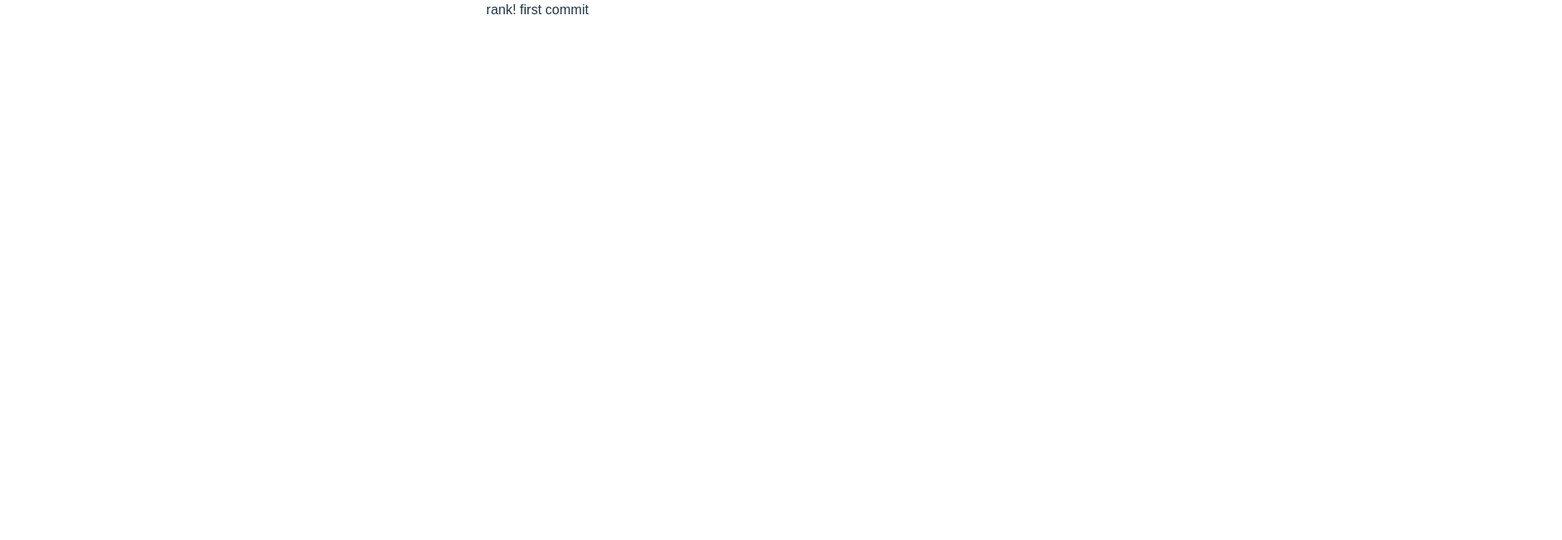
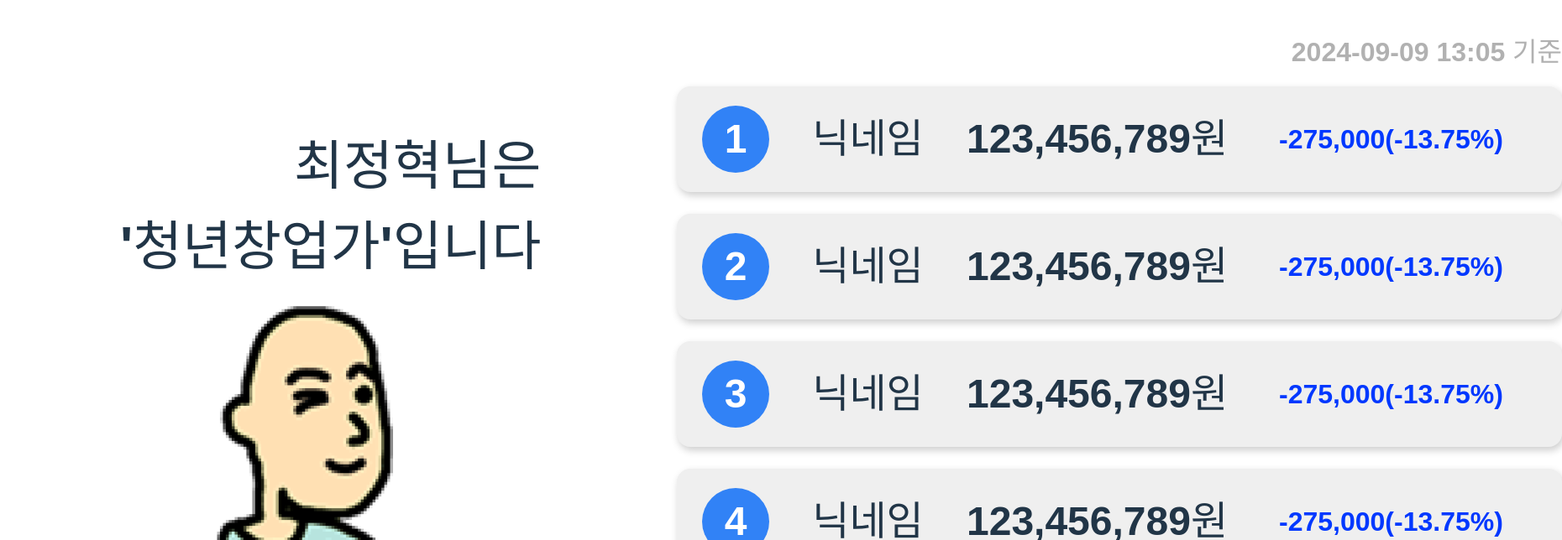
Before and after one commit to Planner-LifeStock/LifeStock_frontend, a React (Vite) app: page /rank in a window 1280 px wide. Shown: the top 644 px of the page at 84% size, 1860 px wide, since content can reach past the window. Built offline with nearby package versions, Linux system fonts and the light colour scheme.

Commit message:
[ADD] RankPage 추가

```diff
--- a/src/assets/index.jsx
+++ b/src/assets/index.jsx
@@ -2,3 +2,4 @@
 export { default as nvidia_logo } from './CompanyIcons/nvidia.png'
 export { default as light_bulb } from './icons/lightbulb.png'
 export { default as emptyImg } from './icons/emptyImg.jpg'
+export { default as human } from './icons/Entrepreneur.jpg'
--- /dev/null
+++ b/src/layouts/RankMent/index.jsx
@@ -0,0 +1,36 @@
+import styled from "styled-components";
+
+const MentContainer = styled.div`
+  position: absolute;
+  top : 140px;
+  left : 133px;
+  padding: 10px;
+`
+
+const Font = styled.div`
+  font-size: 64px;
+  font-weight: bold;
+  text-align: right;
+`
+
+const userData = {
+    name : '최정혁',
+    // 티어 바꿔줄 가격?
+}
+
+const userTier = {
+    ...userData,
+
+}
+
+function RankMent()
+{
+    return (
+        <MentContainer>
+            <div>
+                <Font>{userData.name}님은 <br />'청년창업가'입니다</Font>
+            </div>
+        </MentContainer>
+    )
+}
+export default RankMent;
--- /dev/null
+++ b/src/layouts/Ranking/index.jsx
@@ -0,0 +1,131 @@
+import styled from "styled-components";
+
+const Container = styled.div`
+    display: flex;
+    width: 100vw;
+    height: 100vh
+`
+// 가장 큰 컨테이너
+const RankContainer = styled.div`
+    position: absolute;
+    top: 38px;
+    left: 806px;
+
+    width: 1054px;
+    height: 800px;
+
+    display: flex;
+    justify-content: flex-end;
+`
+// 사용지 정보 컨테이너
+const UserContainer = styled.div`
+    position: absolute;
+
+    width: 1054px;
+    height: 126px;
+
+    display: flex;
+    align-items: center;
+
+    background-color: #EFEFEF;
+    border-radius: 16px;
+    box-shadow: 2px 4px 10px rgba(0, 0, 0, 0.2);
+`
+// 현재 시각 텍스트 스타일
+const TimeFont = styled.div`
+  color : #000000;
+  opacity : 0.3;
+  font-weight: bold;
+  font-size: 32px;
+`
+// 등수가 나오는 원과 등수 텍스트 스타일
+const Circle = styled.div`
+    position: absolute;
+    top: 23px;
+    left: 30px;
+
+    display: flex;
+    justify-content: center;
+    align-items: center;
+
+    width: 80px;
+    height: 80px;
+
+    background-color: #3182F6;
+    border-radius: 50%;
+`
+
+const CircleFont = styled.div`
+    color: #FFFFFF;
+    font-size: 48px;
+    font-weight: bold;
+    background: none;
+    border: none;
+`
+// 이름 텍스트 및 금액 텍스트 스타일
+const NameFont = styled.div`
+    position: absolute;
+    left: 140px;
+
+    width: 175px;
+    height: 126px;
+
+    display: flex;
+    justify-content: center;
+    align-items: center;
+
+    font-size: 48px;
+    font-weight: bold;
+`
+
+const AmountFont = styled.div`
+    position: absolute;
+    left: 345px;
+
+    font-size: 48px;
+    font-weight: bold;
+`
+
+const StockFont = styled.div`
+    position: absolute;
+    left: 717px;
+
+    font-size: 32px;
+    font-weight: bold;
+    color: #0038FF;
+`
+
+let date = new Date();
+const formattedDate = `${date.getFullYear()}-${String(date.getMonth() + 1).padStart(2, '0')}-${String(date.getDate()).padStart(2, '0')}
+     ${date.getHours()}:${String(date.getMinutes()).padStart(2, '0')}`;
+
+const rankings = [
+    { rank: 1, nickname: '닉네임', amount: '123,456,789원', change: '-275,000(-13.75%)' },
+    { rank: 2, nickname: '닉네임', amount: '123,456,789원', change: '-275,000(-13.75%)' },
+    { rank: 3, nickname: '닉네임', amount: '123,456,789원', change: '-275,000(-13.75%)' },
+    { rank: 4, nickname: '닉네임', amount: '123,456,789원', change: '-275,000(-13.75%)' },
+    { rank: 5, nickname: '닉네임', amount: '123,456,789원', change: '-275,000(-13.75%)' },
+];
+
+function Ranking()
+{
+    return (
+      <Container>
+        <RankContainer>
+          <TimeFont>{formattedDate} 기준</TimeFont>
+          {rankings.map((item, index) => (
+            <UserContainer key={index} style={{ top: `${65 + index * 152}px` }}>
+              <Circle>
+                <CircleFont>{item.rank}</CircleFont>
+              </Circle>
+              <NameFont>{item.nickname}</NameFont>
+              <AmountFont>{item.amount}</AmountFont>
+              <StockFont>{item.change}</StockFont>
+            </UserContainer>
+          ))}
+        </RankContainer>
+      </Container>
+    );
+  }
+
+export default Ranking;
--- a/src/pages/rank.jsx
+++ b/src/pages/rank.jsx
@@ -1,5 +1,17 @@
+//import styled from 'styled-components'
+//import { useState } from 'react'
+import RankMent from '../layouts/RankMent'
+import TierImage from '../layouts/TierImage';
+import Ranking from '../layouts/Ranking';
+
 const RankPage = () => {
-  return <div>rank! first commit</div>
+  return (
+      <div>
+          <TierImage/>
+          <RankMent/>
+          <Ranking/>
+      </div>
+  );
 }
 
 export default RankPage
```
Also changed, not shown: src/layouts/TierImage/index.jsx (added, +26 -0 lines), src/assets/human.png (added), src/assets/icons/Entrepreneur.jpg (added).
